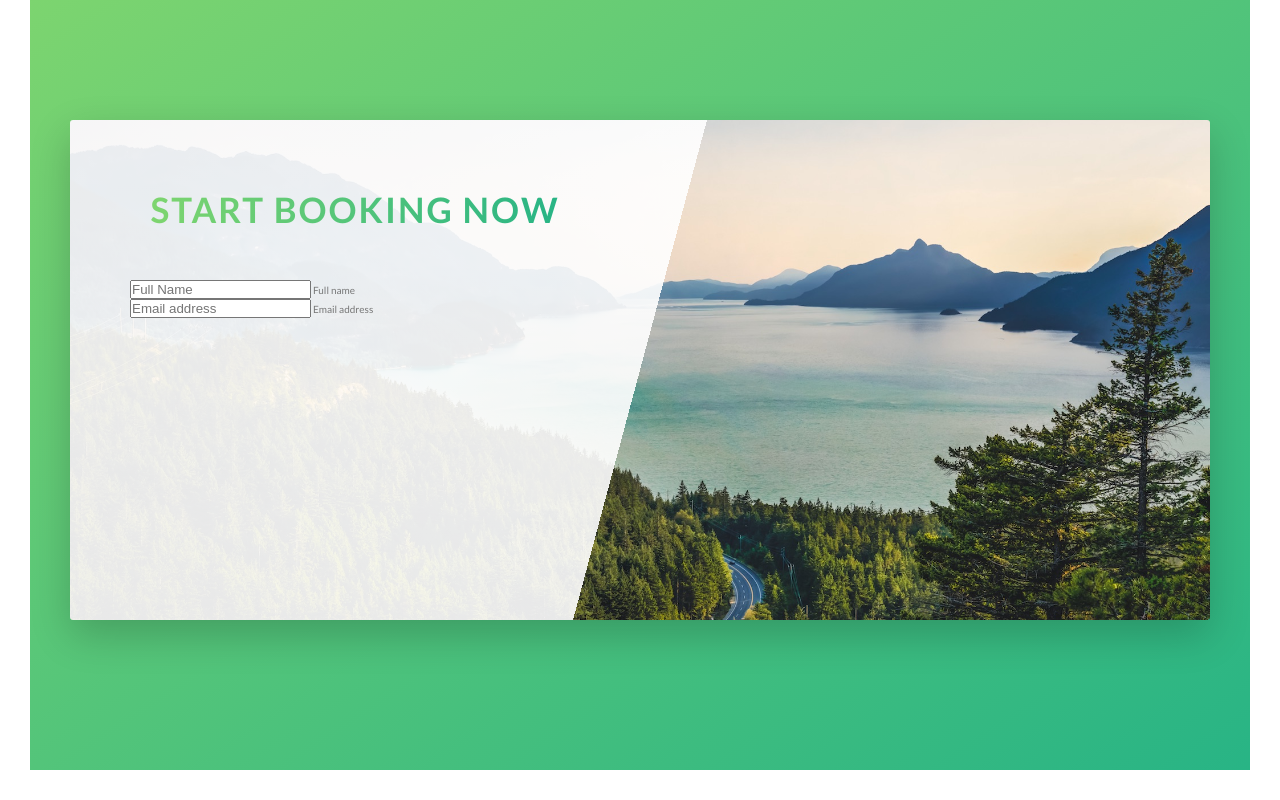
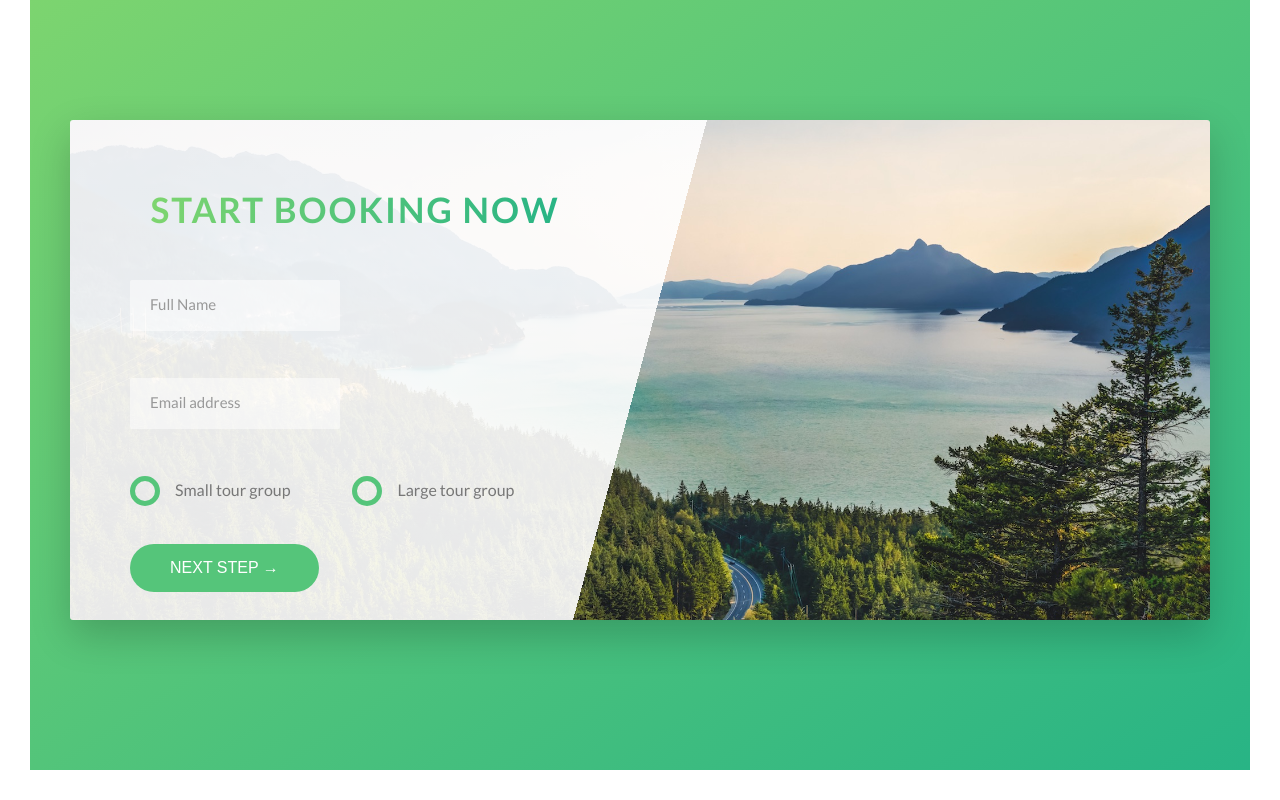
Before and after one commit to sjfox26/natours, a website: page index.html in a window 1280 px wide. Shown: the part 4529-5329 px from the top of the page. Drawn offline with Linux system fonts and the light colour scheme.

Commit message:
finish booking section

```diff
--- a/index.html
+++ b/index.html
@@ -250,7 +250,6 @@
                     <div class="book">
                         <div class="book__form">
                             <form action="#" class="form">
-
                                 <div class="u-center-text u-margin-bottom-medium">
                                     <h2 class="heading-secondary">
                                         Start booking now
@@ -265,6 +264,28 @@
                                 <div class="form__group">
                                     <input type="email" class="form__input" placeholder="Email address" id="email" required>
                                     <label for="email" class="form__label">Email address</label>
+                                </div>
+
+                                <div class="form__group u-margin-bottom-medium">
+                                    <div class="form__radio-group">
+                                        <input type="radio" class="form__radio-input" id="small" name="size">
+                                        <label for="small" class="form__radio-label">
+                                            <span class="form__radio-button"></span>
+                                            Small tour group
+                                        </label>
+                                    </div>
+
+                                    <div class="form__radio-group">
+                                        <input type="radio" class="form__radio-input" id="large" name="size">
+                                        <label for="large" class="form__radio-label">
+                                            <span class="form__radio-button"></span>
+                                            Large tour group
+                                        </label>
+                                    </div>
+                                </div>
+
+                                <div class="form__group">
+                                    <button class="btn btn--green">Next step &rarr;</button> <!-- Need button for form submit-->
                                 </div>
                             </form>
                         </div>
--- a/sass/abstracts/_variables.scss
+++ b/sass/abstracts/_variables.scss
@@ -9,10 +9,12 @@ $color-secondary-dark: #ff7730;
 $color-tertiary-light: #2998ff;
 $color-tertiary-dark: #5643fa;
 
+$color-grey-light-1: #f7f7f7;
+$color-grey-light-2: #eee;
 
 $color-grey-dark: #777;
-$color-grey-light-1: #f7f7f7;
-$color-grey-light-2: #eee;
+$color-grey-dark-2: #999;
+
 $color-white: #fff;
 $color-black: #000;
 
--- a/sass/base/_utilities.scss
+++ b/sass/base/_utilities.scss
@@ -1,8 +1,8 @@
-.u-center-text { text-align: center; }
+.u-center-text { text-align: center !important; } //since we want the utilities to take precedence, this is okay
 
-.u-margin-bottom-small { margin-bottom: 1.5rem; }
-.u-margin-bottom-medium { margin-bottom: 4rem; }
-.u-margin-bottom-large { margin-bottom: 8rem; }
+.u-margin-bottom-small { margin-bottom: 1.5rem !important; }
+.u-margin-bottom-medium { margin-bottom: 4rem !important; }
+.u-margin-bottom-large { margin-bottom: 8rem !important; }
 
-.u-margin-top-large { margin-top: 8rem; }
-.u-margin-top-huge { margin-top: 10rem; }
+.u-margin-top-large { margin-top: 8rem !important; }
+.u-margin-top-huge { margin-top: 10rem !important; }
--- a/sass/components/_button.scss
+++ b/sass/components/_button.scss
@@ -1,4 +1,5 @@
 .btn {
+  &,
   &:link,
   &:visited {
     text-transform: uppercase;
@@ -9,6 +10,10 @@
     transition: all .2s;
     position: relative;
     font-size: $default-font-size;
+
+    //changed for the <button> element
+    border: none;
+    cursor: pointer;
   }
 
   &:hover {
@@ -21,7 +26,9 @@
     }
   }
 
-  &:active {
+  &:active,
+  &:focus {
+    outline: none;
     transform: translateY(-1px);
     box-shadow: 0 .5rem 1rem rgba($color-black,.2);
   }
--- /dev/null
+++ b/sass/components/_form.scss
@@ -0,0 +1,96 @@
+.form {
+  &__group:not(:last-child) {
+    margin-bottom: 2rem;
+  }
+
+  &__input {
+    font-size: 1.5rem;
+    font-family: inherit;
+    color: inherit;
+    padding: 1.5rem 2rem;
+    border-radius: 2px;
+    background-color: rgba($color-white, .5);
+    border: none;
+    border-bottom: 3px solid transparent; //so no 3px movement when focused
+    widows: 90%;
+    display: block;
+    transition: all .3s;
+
+    &:focus {
+      outline: none;
+      box-shadow: 0 1rem 2rem rgba($color-black, .1);
+      border-bottom: 3px solid $color-primary;
+    }
+
+    &:focus:invalid {
+      border-bottom: 3px solid $color-secondary-dark;
+    }
+
+    &::-webkit-input-placeholder {
+      color: $color-grey-dark-2;
+    }
+
+  }
+
+  &__label {
+    font-size: 1.2rem;
+    font-weight: 700;
+    margin-left: 2rem;
+    margin-top: .7rem;
+    display: block;
+    transition: all .3s;
+  }
+
+  &__input:placeholder-shown + &__label {
+    opacity: 0;
+    visibility: hidden;
+    transform: translateY(-4rem);
+  }
+
+  &__radio-group {
+    width: 49%;
+    display: inline-block;
+  }
+
+  &__radio-input {
+    display: none;
+  }
+
+  &__radio-label {
+    font-size: $default-font-size;
+    cursor: pointer;
+    position: relative; //parent of radio-button
+    padding-left: 4.5rem;
+  }
+
+  &__radio-button {
+    height: 3rem;
+    width: 3rem;
+    border: 5px solid $color-primary;
+    border-radius: 50%;
+    display: inline-block;
+    position: absolute; //parent of ::after but doesn't have to be relative, just has to be specified
+    top: -.4rem;
+    left: 0;
+
+    &::after {
+      content: "";
+      display: block;
+      height: 1.3rem;
+      width: 1.3rem;
+      border-radius: 50%;
+      position: absolute;
+      top: 50%;
+      left: 50%;
+      transform: translate(-50%, -50%);
+      background-color: $color-primary;
+      opacity: 0;
+      transition: opacity .2s;
+    }
+  }
+
+  &__radio-input:checked ~ &__radio-label &__radio-button::after {
+    opacity: 1;
+  }
+
+}
--- a/sass/main.scss
+++ b/sass/main.scss
@@ -12,6 +12,7 @@
 @import "components/card";
 @import "components/composition";
 @import "components/feature-box";
+@import "components/form";
 @import "components/story";
 
 @import "layout/grid";
```
Also changed, not shown: css/style.css.
